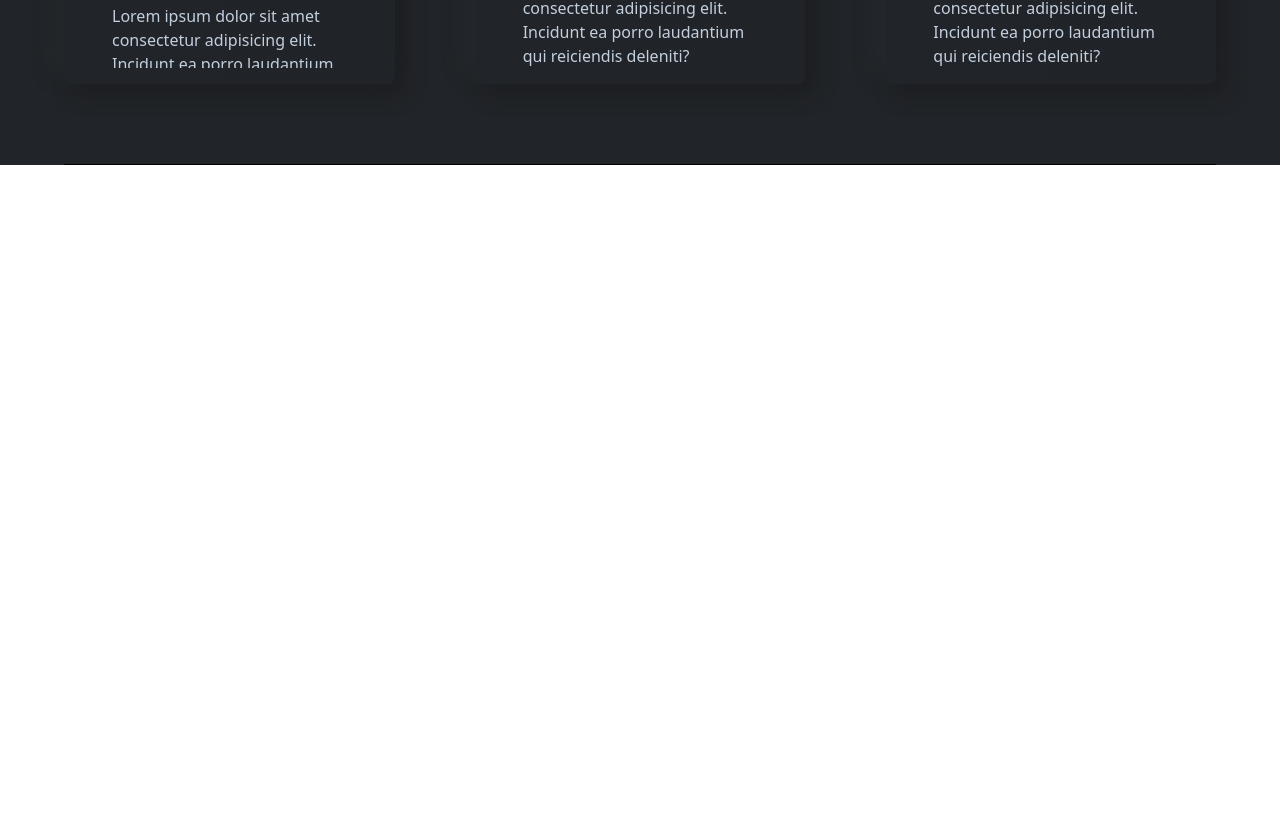
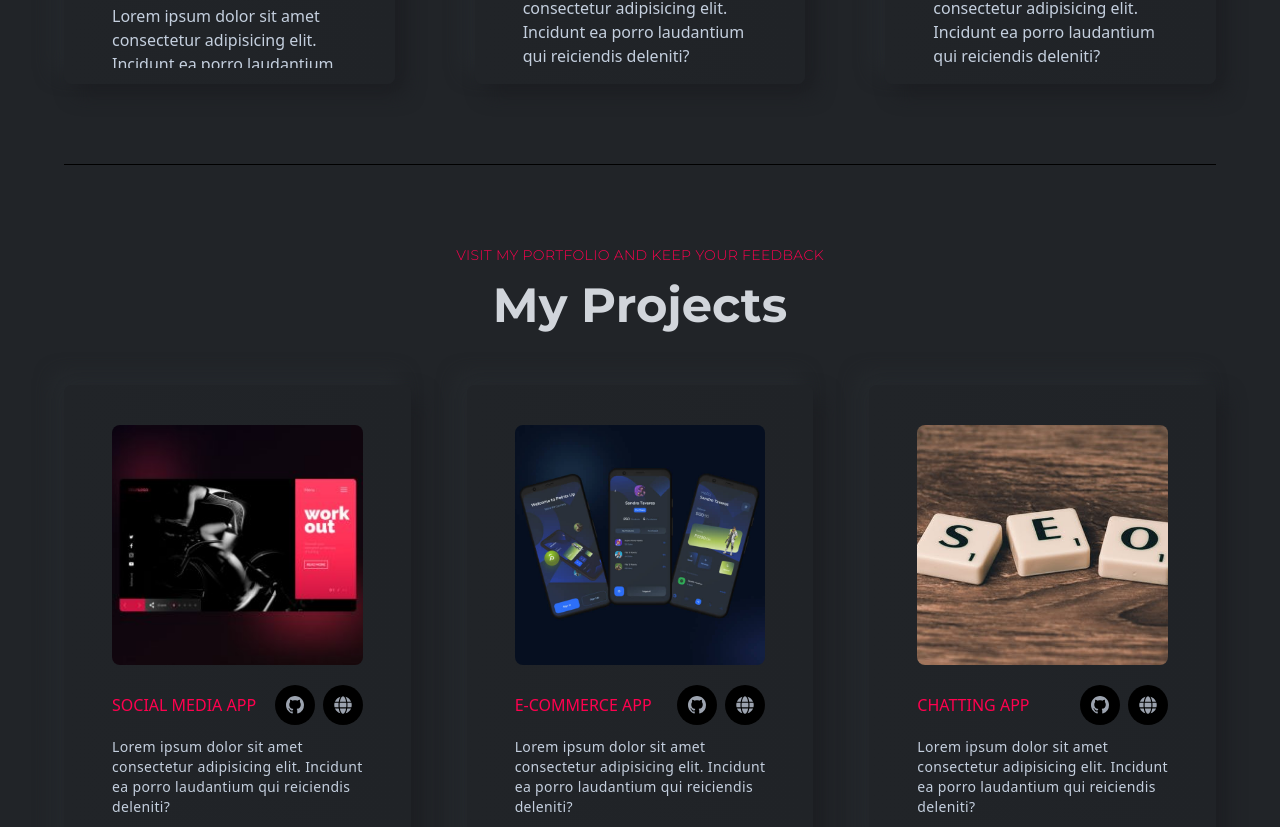
Before and after one commit to Th-Sagar/ReactPortfolio, a React (Vite) app: page / in a window 1280 px wide. Shown: the part 1753-2580 px from the top of the page. Before the commit the page ends 1918 px from the top, so only its background shows below. Built offline with nearby package versions, Linux system fonts and the light colour scheme.

Commit message:
feat:resume

```diff
--- a/src/App.jsx
+++ b/src/App.jsx
@@ -1,6 +1,8 @@
 import Banner from "./components/banner/Banner";
 import Features from "./components/features/Features";
 import Navbar from "./components/navbar/Navbar"
+import Project from "./components/projects/Project";
+import Resume from "./components/resume/Resume";
 
 function App() {
 
@@ -11,6 +13,8 @@ function App() {
         <Navbar />
         <Banner/>
         <Features/>
+        <Project/>
+        <Resume/>
       </div>
     </div>
   );
--- /dev/null
+++ b/src/components/projects/Project.jsx
@@ -0,0 +1,54 @@
+import Title from "../layouts/Title";
+import ProjectsCard from "./ProjectsCard";
+import { projectOne,projectTwo,projectThree } from "../../assets";
+
+const Project = () => {
+  return (
+    <section
+      id="projects"
+      className="w-full py-20 border-b-[1px] border-b-black"
+    >
+      <div className="flex justify-center items-center text-center">
+        <Title
+          title="VISIT MY PORTFOLIO AND KEEP YOUR FEEDBACK"
+          des="My Projects"
+        />
+      </div>
+
+      <div className="grid grid-cols-3 gap-14">
+        <ProjectsCard
+          title="SOCIAL MEDIA APP"
+          des="Lorem ipsum dolor sit amet consectetur adipisicing elit. Incidunt ea porro laudantium qui reiciendis deleniti? "
+          src={projectOne}
+        />
+        <ProjectsCard
+          title="E-COMMERCE APP"
+          des="Lorem ipsum dolor sit amet consectetur adipisicing elit. Incidunt ea porro laudantium qui reiciendis deleniti? "
+          src={projectTwo}
+        />
+        <ProjectsCard
+          title="CHATTING APP"
+          des="Lorem ipsum dolor sit amet consectetur adipisicing elit. Incidunt ea porro laudantium qui reiciendis deleniti? "
+          src={projectThree}
+        />
+        <ProjectsCard
+          title="App Development"
+          des="Lorem ipsum dolor sit amet consectetur adipisicing elit. Incidunt ea porro laudantium qui reiciendis deleniti? "
+          src={projectThree}
+        />
+        <ProjectsCard
+          title="App Development"
+          des="Lorem ipsum dolor sit amet consectetur adipisicing elit. Incidunt ea porro laudantium qui reiciendis deleniti? "
+          src={projectTwo}
+        />
+        <ProjectsCard
+          title="App Development"
+          des="Lorem ipsum dolor sit amet consectetur adipisicing elit. Incidunt ea porro laudantium qui reiciendis deleniti? "
+          src={projectOne}
+        />
+      </div>
+    </section>
+  );
+};
+
+export default Project;
--- /dev/null
+++ b/src/components/projects/ProjectsCard.jsx
@@ -0,0 +1,40 @@
+import { FaGlobe } from "react-icons/fa";
+import { BsGithub } from "react-icons/bs";
+
+const ProjectsCard = ({title,des,src}) => {
+  return (
+    <div className="w-full p-4 xl:px-12 h-auto xl:py-10 rounded-lg shadow-shadowOne flex flex-col bg-gradient-to-r from-bodyColor to-[#202327] group hover:bg-gradient-to-b hover:from-gray-900 hover:gray-900 transition-colors duration-1000">
+      <div className="w-full h-[80%] overflow-hidden rounded-lg ">
+        <img
+          className="w-full h-60 object-cover group-hover:scale-110 duration-300 cursor-pointer"
+          src={src}
+          alt=""
+        />
+      </div>
+
+      <div className="w-full mt-5 flex flex-col gap-6">
+        <div>
+          <div className="flex items-center justify-between">
+            <h3 className="text-base uppercase text-designColor font-normal">
+              {title}
+            </h3>
+            <div className="flex gap-2">
+              <span className="text-lg w-10 h-10 rounded-full bg-black inline-flex justify-center items-center text-gray-400 hover:text-designColor duration-300 cursor-pointer">
+                <BsGithub />
+              </span>
+              <span className="text-lg w-10 h-10 rounded-full bg-black inline-flex justify-center items-center text-gray-400 hover:text-designColor duration-300 cursor-pointer">
+                <FaGlobe />
+              </span>
+            </div>
+          </div>
+
+          <p className="text-sm tracking-wide mt-3 hover:text-gray-100 duration-300">
+            {des}
+          </p>
+        </div>
+      </div>
+    </div>
+  );
+}
+
+export default ProjectsCard
--- /dev/null
+++ b/src/components/resume/Resume.jsx
@@ -0,0 +1,53 @@
+import Title from "../layouts/Title";
+import ResumeCard from "./ResumeCard";
+
+const Resume = () => {
+  return (
+    <section id="resume" className="w-full py-20 border-b-[1px] border-b-black">
+      {" "}
+      <div className="flex justify-center items-center text-center">
+        <Title
+          title="6+ MONTHS OF EXPERIENCE IN WEB DEVELOPMENT"
+          des="My Resume"
+        />
+      </div>
+      <div>
+        <ul className="w-full grid grid-cols-4">
+          <li className="resumeLi">Education</li>
+          <li className="resumeLi">Professional Skills</li>
+
+          <li className="resumeLi">Experience</li>
+
+          <li className="resumeLi"> Achievements</li>
+        </ul>
+      </div>
+      <div className="py-12 font-titleFont">
+        <p className="text-sm text-designColor tracking-[4px] "> 1998 - 2010</p>
+
+        <h2 className="text-4xl font-bold">Education Quality</h2>
+      </div>
+      <div className="mt-14 w-1/2 h-[1000px] border-l-[6px] border-l-black border-opacity-30 flex flex-col gap-10" >
+        <ResumeCard
+          title="Bachelor (BSc. CSIT)"
+          subTitle="Trinity International College (2020-2025)"
+          result="3.45/4.00"
+          des="A bachelor's degree or baccalaureate is an undergraduate academic degree awarded by colleges and universities upon completion of a course of study lasting three to seven years. In some institutions and educational systems, some bachelor's degrees can only be taken as graduate or postgraduate degrees after a first degree has been completed."
+        />
+        <ResumeCard
+          title="+2 Computer Science "
+          subTitle="Oxford College Of Engineering & Management (2017 - 2019) "
+          result="3.85/4.00"
+          des=" Higher education is tertiary education leading to award of an academic degree. Higher education, also called post-secondary education, third-level or tertiary education, is an optional final stage of formal learning that occurs after completion of secondary education."
+        />
+        <ResumeCard
+          title="SEE "
+          subTitle="Marigold English Boarding School (2012-2017) "
+          result="3.95/4.00"
+          des="Secondary education or post-primary education covers two phases on the International Standard Classification of Education scale."
+        />
+      </div>
+    </section>
+  );
+};
+
+export default Resume;
--- /dev/null
+++ b/src/components/resume/ResumeCard.jsx
@@ -0,0 +1,25 @@
+
+const ResumeCard = () => {
+  return (
+    <div className="w-full h-1/3 group">
+        <div className="w-10 h-[6px] bgOpacity mt-16 relative">
+        <span className="absolute w-5 h-5 rounded-full -top-2 -left-3 flex justify-center items-center bg-black bg-opacity-60">
+
+<span className="w-3 h-3 rounded-full bg-bodyColor inline-flex group-hover:bg-designColor duration-300">
+
+</span>
+        </span>
+        </div>
+        <div className="w-full bg-black bg-opacity-20 hover:bg-opacity-30 duration-300 rounded-lg px-10 flex flex-col justify-center gap-10 shadow-shadowOne">
+
+        </div>
+
+
+
+
+
+    </div>
+  )
+}
+
+export default ResumeCard
--- a/src/index.css
+++ b/src/index.css
@@ -8,7 +8,7 @@
         @apply w-16 h-16 bg-black bg-opacity-25 text-gray-200 text-xl inline-flex items-center justify-center rounded-md shadow-shadowOne hover:bg-opacity-40 hover:-translate-y-1 transition-all hover:text-designColor cursor-pointer duration-300;
     }
     .resumeLi {
-    @apply w-full h-20 bg-black bg-opacity-25 text-xl text-gray-300 flex justify-center cursor-pointer hover:bg-opacity-40 duration-300 items-center border-[1px] rounded-none;
+    @apply w-full h-20 bg-black bg-opacity-25 text-xl text-gray-300 flex justify-center cursor-pointer hover:bg-opacity-40 duration-300 items-center border-[1px] rounded-none border-none ;
          }
 .bgOpacity {
 @apply bg-black bg-opacity-40;
```
